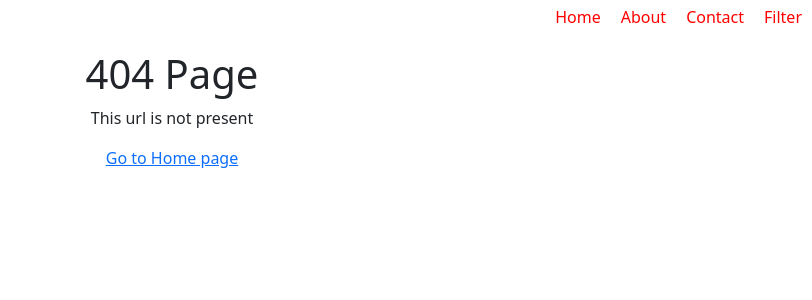
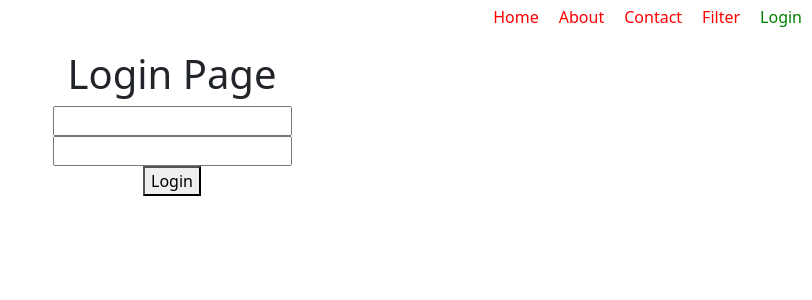
Before and after one commit to Arvindkr123/React-Learning, a React (Create React App) app: page /login in a window 1280 px wide. Before the commit this address had no page. Shown: the top 300 px of the page, without its empty margins (468-1280 px from the left). Built offline with nearby package versions, Linux system fonts and the light colour scheme.

Commit message:
Protected Route

```diff
--- a/src/App.js
+++ b/src/App.js
@@ -12,6 +12,8 @@ import Filter from './Filter';
 import Channels from './Channels';
 import Company from './Company';
 import Other from './Other';
+import Login from './Login';
+import Protected from './Protected';
 
 function App() {
   return (
@@ -20,16 +22,17 @@ function App() {
       <BR>
         <Navbar />
         <Routes>
-          <Route path='/' element={<Home />} />
-          <Route path='/about' element={<About />} />
+          <Route path='/' element={<Protected Component={Home} />} />
+          <Route path='/login' element={<Login />} />
+          <Route path='/about' element={<Protected Component={About} />} />
 
-          <Route path='/contact/' element={<Contact />}>
-              <Route path='channel' element={<Channels></Channels>}/>
-              <Route path='company' element={<Company/>}/>
-              <Route path='other' element={<Other/>}/>
+          <Route path='/contact/' element={<Protected Component={Contact} />}>
+            <Route path='channel' element={<Channels></Channels>} />
+            <Route path='company' element={<Company />} />
+            <Route path='other' element={<Other />} />
           </Route>
           <Route path='/user/:name' element={<User />} />
-          <Route path='/filter' element={<Filter />} />
+          <Route path='/filter' element={<Protected Component={Filter} />} />
           <Route path='/*' element={<Page404 />} />
         </Routes>
         {/* <Navbar/> */}
--- /dev/null
+++ b/src/Login.js
@@ -0,0 +1,26 @@
+import React, { useEffect } from 'react'
+import { useNavigate } from 'react-router-dom';
+
+function Login() {
+  const login = ()=>{
+    localStorage.setItem('login', true);
+  }
+
+  const navigate = useNavigate();
+  useEffect(()=>{
+    let login = localStorage.getItem('login');
+    if(login){
+      navigate('/')
+    }
+  })
+  return (
+    <div>
+      <h1>Login Page</h1>
+      <input type="text"/><br/>
+      <input type="text"/><br/>
+      <button onClick={login}>Login</button>
+    </div>
+  )
+}
+
+export default Login
--- a/src/Navbar.js
+++ b/src/Navbar.js
@@ -8,10 +8,11 @@ function Navbar() {
                 <li><NavLink style={({isActive})=>{return{color:isActive?'green':'red'}}} className='Nav-bar-links' to="/about">About</NavLink></li>
                 <li><NavLink style={({isActive})=>{return{color:isActive?'green':'red'}}} className='Nav-bar-links' to="/contact">Contact</NavLink></li>
                 <li><NavLink style={({isActive})=>{return{color:isActive?'green':'red'}}} className='Nav-bar-links' to="/filter">Filter</NavLink></li>
+                <li><NavLink style={({isActive})=>{return{color:isActive?'green':'red'}}} className='Nav-bar-links' to="/login">Login</NavLink></li>
                 {/* <li><Link to="/user/:name">User</Link></li> */}
             </ul>
         </div>
     )
 }
 
-export default Navbar
+export default Navbar;
--- /dev/null
+++ b/src/Protected.js
@@ -0,0 +1,22 @@
+import {useEffect} from 'react';
+import React, {Link, useNavigate} from 'react-router-dom'
+
+
+function Protected(props) {
+    const { Component } = props;
+    const navigate = useNavigate();
+    useEffect(()=>{
+        let login = localStorage.getItem('login');
+        if(!login){
+            navigate('/login')
+        }
+    })
+    return (
+        <div>
+            Hello there I coming from the Protected Page
+            <Component />
+        </div>
+    )
+}
+
+export default Protected;
```
